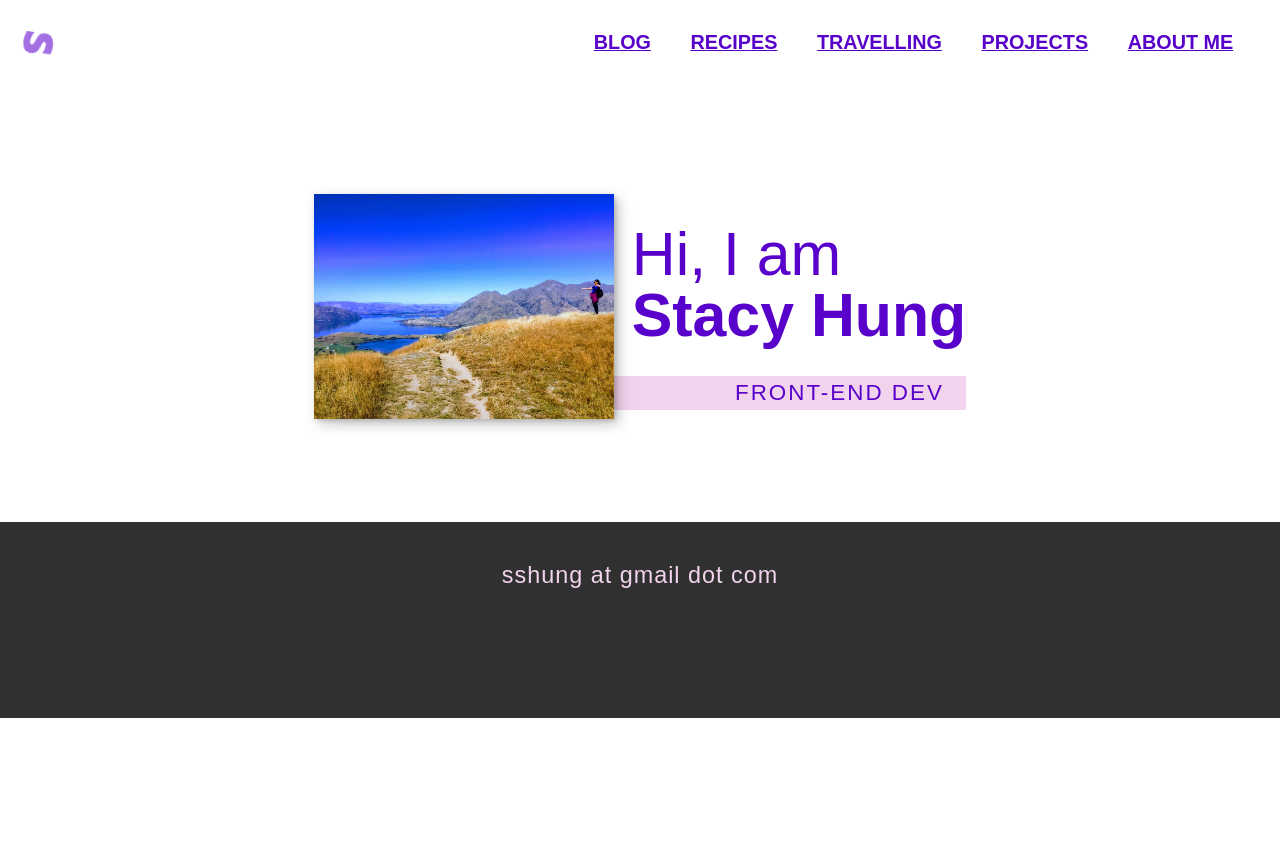
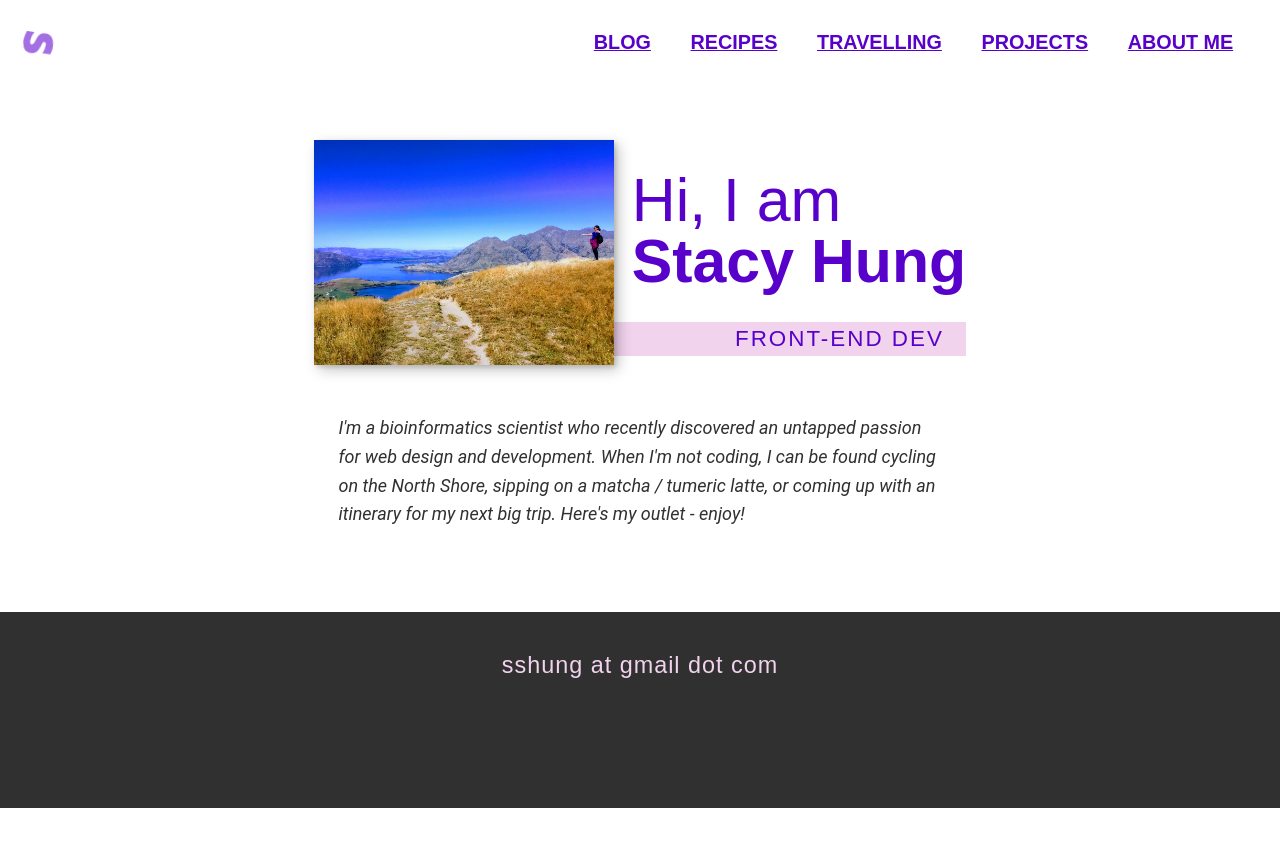
Before and after one commit to stacyhung/stacy-react-app, a React (Create React App) app: page / in a window 1280 px wide. Shown: the top 846 px of the page. Before the commit the page ends 800 px from the top, so only its background shows below. Built offline with nearby package versions, Linux system fonts and the light colour scheme.

Commit message:
added content for home page

```diff
--- a/src/css/App.css
+++ b/src/css/App.css
@@ -141,6 +141,7 @@ footer {
   color: var(--clr-tertiary);
   text-align: center;
   padding: 1.5em 0;
+  margin: 2em 0;
   font-size: 1.3em;
 }
 
--- a/src/css/Home.css
+++ b/src/css/Home.css
@@ -41,7 +41,7 @@ body {
 }
 
 section {
-    padding: 5em 2em;
+    padding: 2em;
 }
 
 img {
@@ -98,6 +98,15 @@ strong {
 
 .intro-img {
     box-shadow: var(--bs);
+}
+
+.intro-content {
+    margin: 0 auto;
+    padding: 0 2em 2em 2em;
+    max-width: 675px;
+    text-align: left;
+    color: var(--clr-very-dark);
+    font-style: italic;
 }
 
 @media (min-width: 600px) {
--- a/src/pages/Home.js
+++ b/src/pages/Home.js
@@ -6,11 +6,17 @@ import '../css/Home.css'
 function Home() {
 
     return (
-        <section className="intro">
-            <h1 className="section-title">Hi, I am <br /><strong>Stacy Hung</strong></h1>
-            <h3 className="section-subtitle">Front-end Dev</h3>
-            <img className="intro-img" src={profilePic} alt="me looking out at NZ" id="profile-pic" />
-        </section>
+        <>
+            <section className="intro">
+                <h1 className="section-title">Hi, I am <br /><strong>Stacy Hung</strong></h1>
+                <h3 className="section-subtitle">Front-end Dev</h3>
+                <img className="intro-img" src={profilePic} alt="me looking out at NZ" id="profile-pic" />
+            </section>
+            <p className="intro-content">I'm a bioinformatics scientist who recently discovered an untapped
+            passion for web design and development. When I'm not coding, I can be found cycling on the North Shore,
+            sipping on a matcha / tumeric latte, or coming up with an itinerary for my next big trip.
+            Here's my outlet - enjoy!</p>
+        </>
 
     )
 }
```
